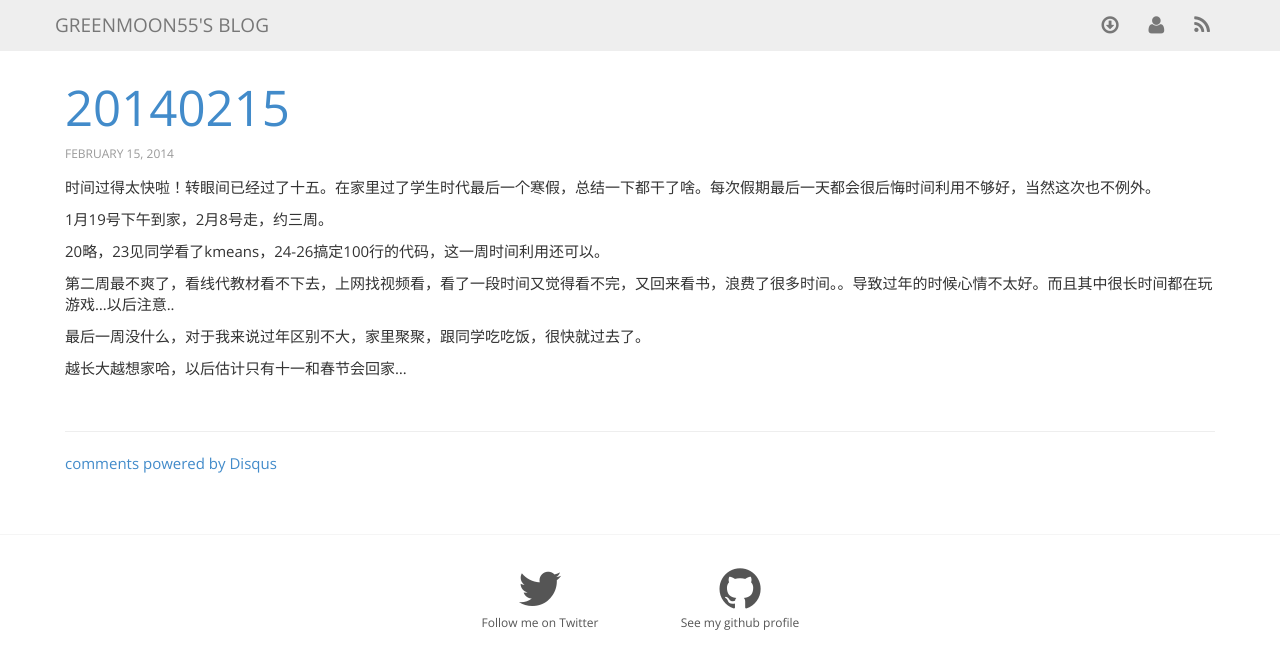
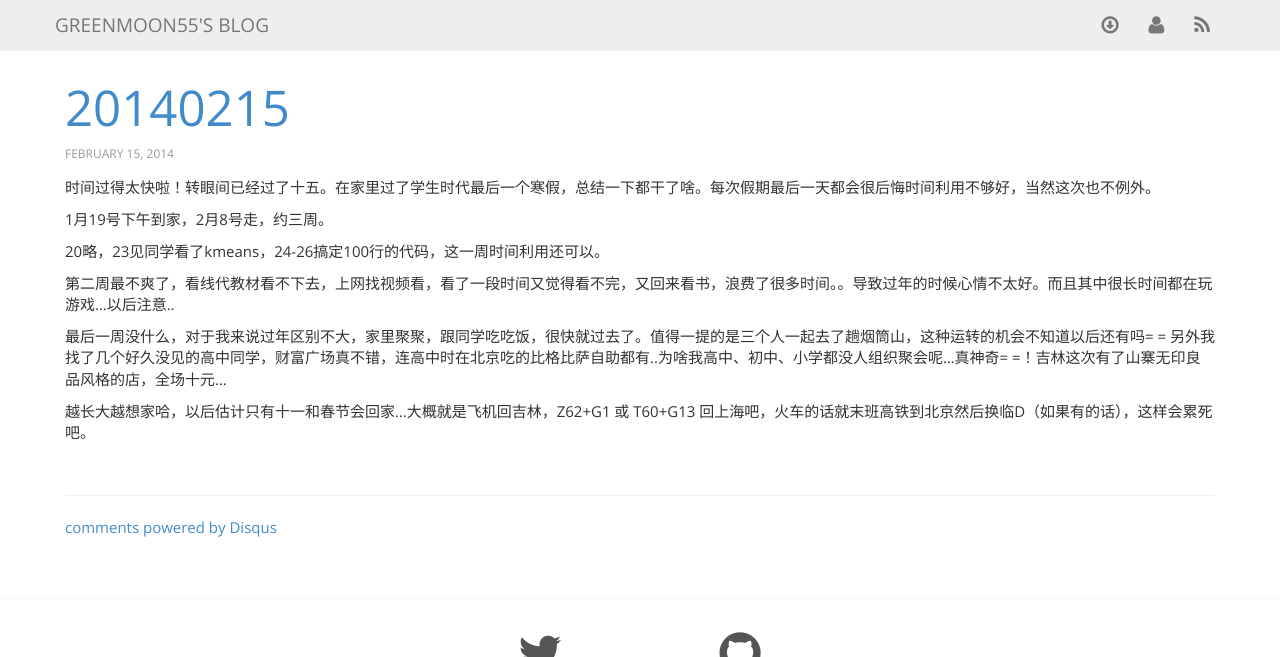
Before and after one commit to greenmoon55/greenmoon55.github.io, a Jekyll site: the page built from _posts/2014-02-15-140215.markdown, in a window 1280 px wide, cut to the strip 0-657 px from the top of the page. Built offline with Jekyll 4.4.1, drawn with Linux system fonts in a browser that asks for light colours; nearby versions of some CDN libraries; Markdown is read by kramdown in place of the engine named in the settings; comment, search, counter and statistics services are not loaded.

Commit message:
add some words

```diff
--- a/_posts/2014-02-15-140215.markdown
+++ b/_posts/2014-02-15-140215.markdown
@@ -12,6 +12,6 @@
 
 第二周最不爽了，看线代教材看不下去，上网找视频看，看了一段时间又觉得看不完，又回来看书，浪费了很多时间。。导致过年的时候心情不太好。而且其中很长时间都在玩游戏...以后注意..
 
-最后一周没什么，对于我来说过年区别不大，家里聚聚，跟同学吃吃饭，很快就过去了。
+最后一周没什么，对于我来说过年区别不大，家里聚聚，跟同学吃吃饭，很快就过去了。值得一提的是三个人一起去了趟烟筒山，这种运转的机会不知道以后还有吗= = 另外我找了几个好久没见的高中同学，财富广场真不错，连高中时在北京吃的比格比萨自助都有..为啥我高中、初中、小学都没人组织聚会呢...真神奇= =！吉林这次有了山寨无印良品风格的店，全场十元...
 
-越长大越想家哈，以后估计只有十一和春节会回家...
+越长大越想家哈，以后估计只有十一和春节会回家...大概就是飞机回吉林，Z62+G1 或 T60+G13 回上海吧，火车的话就末班高铁到北京然后换临D（如果有的话），这样会累死吧。
```
